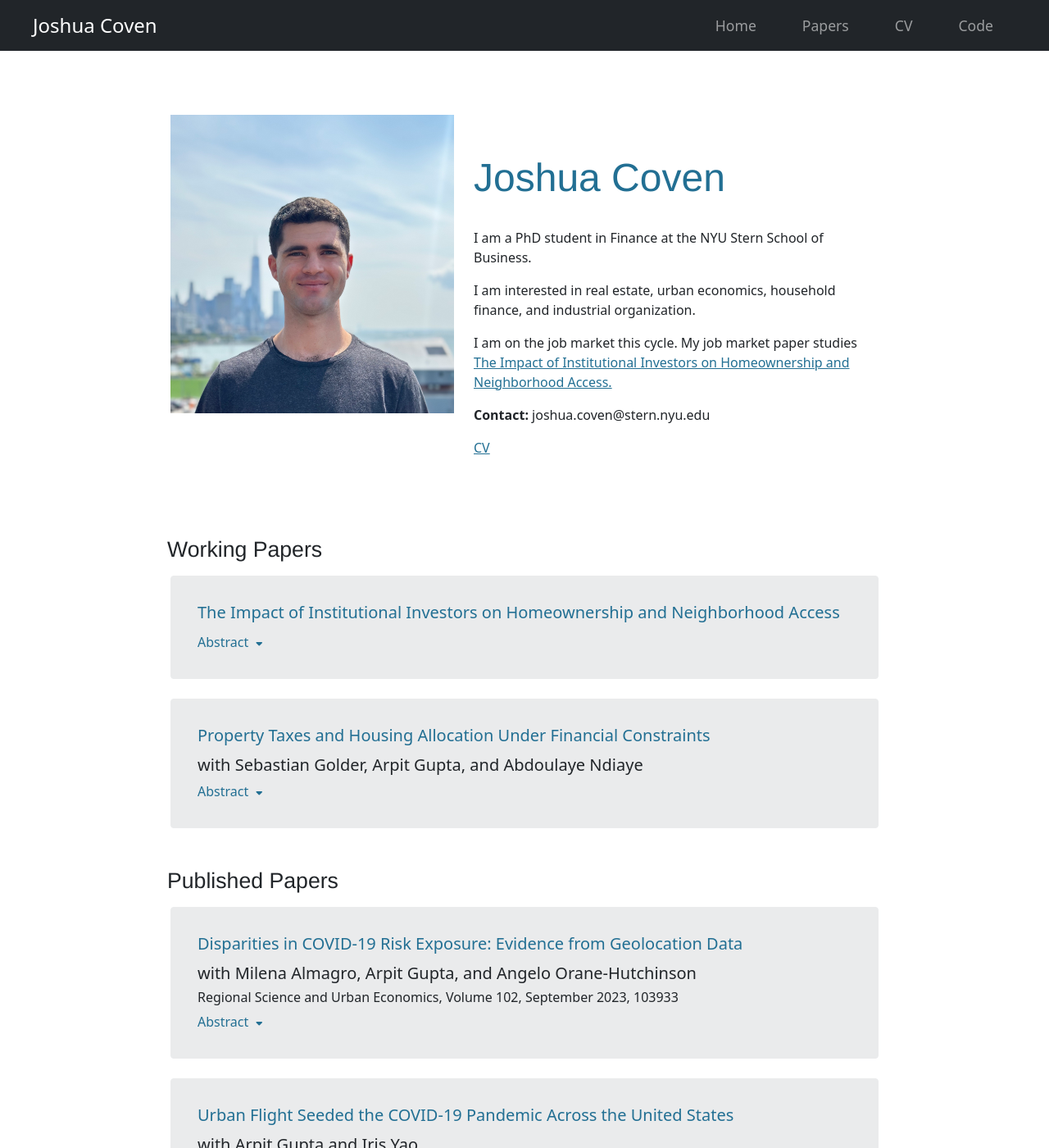
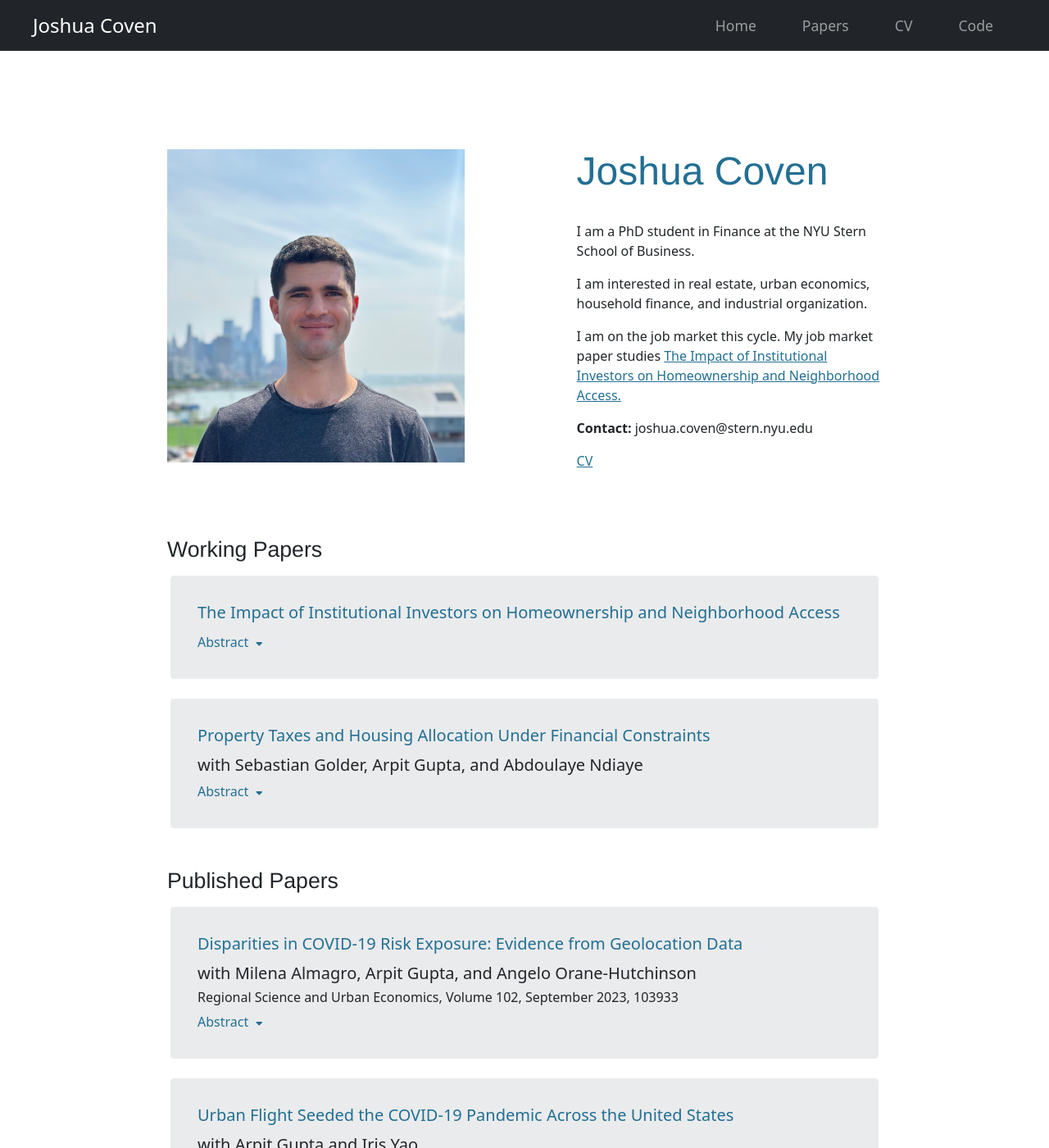
Before and after one commit to joshuacoven/joshuacoven.github.io, a Jekyll site: the page built from _pages/home.md, in a window 1280 px wide and 1400 px high. Shown: the whole window at 82% size. Built offline with Jekyll 4.4.1, drawn with Linux system fonts in a browser that asks for light colours; some of the changed text lies outside the part shown.

Commit message:
mobile friendly and click here for latest paper version

```diff
--- a/_layouts/default.html
+++ b/_layouts/default.html
@@ -19,6 +19,10 @@
 					</div>
 				</div>
 			</nav>
+
+			<!-- Add Bootstrap and Popper.js scripts before the closing body tag -->
+			<script src="https://cdn.jsdelivr.net/npm/@popperjs/core@2.11.6/dist/umd/popper.min.js"></script>
+			<script src="https://cdn.jsdelivr.net/npm/bootstrap@5.3.0-alpha1/dist/js/bootstrap.bundle.min.js"></script>
 			<!--<nav class="navbar fixed-top navbar-dark bg-dark">
 			  	<div class="container-fluid">
 					<div class="collapse navbar-collapse" id="navbarNavDropdown">
--- a/_pages/home.md
+++ b/_pages/home.md
@@ -4,45 +4,22 @@
 permalink: /
 ---
 <link rel="stylesheet" href="https://cdnjs.cloudflare.com/ajax/libs/font-awesome/6.0.0-beta3/css/all.min.css">
-<div class="row custom-margin-top">
+<div class="home-container">
     <div class = "col-5">
-        <img src="/images/author.jpg" alt="Yours Truly" class="img-fluid">
+        <img src="/images/author.jpg" alt="Yours Truly" class="img-fluid home-image">
     </div>
-        <div class="col-7">
-            <br>
-            <br>
-            <h1 class = "custom-color" style="font-size: 36pt">Joshua Coven</h1>
-            <br>
-            <p style="font-size: 12pt">I am a PhD student in Finance at the NYU Stern School of Business.</p>
-            <p style="font-size: 12pt">I am interested in real estate, urban economics, household finance, and industrial organization.</p>
-            <p style="font-size: 12pt">I am on the job market this cycle. My job market paper studies <a href = "https://papers.ssrn.com/sol3/papers.cfm?abstract_id=4554831" class = "custom-link">The Impact of Institutional Investors on Homeownership and Neighborhood Access.</a></p>
-            <p style="font-size: 12pt"><strong>Contact:</strong> joshua.coven@stern.nyu.edu</p>
-            <p style="font-size: 12pt"><a href = "{{site.url}}/assets/CVJoshuaCoven.pdf" class = "custom-link">CV</a></p>
-            <br>
-            <!--
-            <div class="column_three">
-                <div class = "logo">
-                <a target="_blank" href="https://scholar.google.com/citations?user=mzhGbFMAAAAJ&hl=en"><img alt="follow me on Twitter" src="images/scholar.png"></a>
-                </div>
-            </div>
-            <div class="column_three">
-                <div class = "logo">
-                <a target="_blank" href="https://github.com/joshuacoven"><img alt="follow me on Twitter" src="images/github.png"></a>
-                </div>
-            </div>
-            <div class="column_three">
-                <div class = "logo">
-                <a target="_blank" href="https://www.linkedin.com/in/josh-coven-839b5b101/"><img alt="follow me on Twitter" src="images/linkedin.png"></a>
-                </div>
-            </div>
-            <div class="column_three">
-                <div class = "logo">
-                <a target="_blank" href="https://twitter.com/josh_coven"><img alt="follow me on Twitter" src="images/twitter.png"></a>
-                </div>
-            </div>
-        </div>
-        -->
-        </div>
+    <div class="col-7 home-text">
+        <br>
+        <br>
+        <h1 class="custom-color" style="font-size: 36pt">Joshua Coven</h1>
+        <br>
+        <p style="font-size: 12pt">I am a PhD student in Finance at the NYU Stern School of Business.</p>
+        <p style="font-size: 12pt">I am interested in real estate, urban economics, household finance, and industrial organization.</p>
+        <p style="font-size: 12pt">I am on the job market this cycle. My job market paper studies <a href="{{site.url}}/assets/JoshuaCovenJMP.pdf" class="custom-link">The Impact of Institutional Investors on Homeownership and Neighborhood Access.</a></p>
+        <p style="font-size: 12pt"><strong>Contact:</strong> joshua.coven@stern.nyu.edu</p>
+        <p style="font-size: 12pt"><a href="{{site.url}}/assets/CVJoshuaCoven.pdf" class="custom-link">CV</a></p>
+        <br>
+    </div>
 </div>
 <div id="Papers"></div>
 <br>
@@ -52,13 +29,13 @@
         <div class="card">
             <div class="card-body">
                 <h5 class="card-title">
-                    <a href = "https://papers.ssrn.com/sol3/papers.cfm?abstract_id=4554831" class = "custom-link-nounderline">
+                    <a href =  "{{site.url}}/assets/JoshuaCovenJMP.pdf" class = "custom-link-nounderline">
                     The Impact of Institutional Investors on Homeownership and Neighborhood Access
                     </a>
                 </h5>
                 <button class="drawer-toggle" onclick="toggleDrawer('abstract1')">Abstract <span class="caret" id="caret-abstract1"><i class="fas fa-caret-down"></i></span></button>
                 <div class="drawer" id="abstract1">
-                    <p class="card-text">I estimate a demand system to study the effects of institutional investors' conversion of large fractions of owner-occupied housing into rentals in the suburbs of US cities. I find the purchases and subsequent conversions of houses resulted in a tradeoff between homeowners and renters. Institutional investors decreased the housing available for owner-occupancy by 30% of the homes they converted, and their demand shock raised the price of housing in a census PUMA by 7.4pp per 1pp of housing they purchased. Higher prices made it harder for people to buy homes. However, the institutional investors increased the supply of homes available for renter occupancy by 69% of the houses they converted, and lowered rents by 2.3pp per 1pp of housing they purchased. The increase in the supply of rental housing allowed the financially constrained to move into neighborhoods that previously had few rental units. The people who moved into institutional investor-owned homes had lower incomes, a lower likelihood of having a bachelor's degree, were more likely to be white, came from areas with worse historic economic mobility, and came from areas with lower school test scores than others who moved into the same census tracts. The findings suggest that institutional investors made it harder for people to purchase homes, but easier for renters to access neighborhoods that previously had few rentals.</p>
+                    <p class="card-text">Since 2012, institutional investor entry into the single family rental market in the suburbs of US cities coincided with higher price and rent growth relative to the rest of the country. This paper estimates a structural model where institutional investor landlords benefit from economies of scale and market power, to determine the consequences of their impact on the housing market. While institutional investors’ demand shock decreased homeownership and raised prices locally, supply responses dampened these effects resulting in a decrease in homeownership of 0.23 homes for each home purchased and an increase in prices of at most 27% of the observed price increase in markets where they entered. Institutional investors decreased rents on net despite the presence of market power because they increased the supply of rentals. Overall, institutional investor entry resulted in a tradeoff: renters benefited through lower rents and more rentals in locations with better schools, but prospective homeowners had a harder time buying homes due to higher prices.</p>
                 </div>
             </div>
         </div>
@@ -125,6 +102,52 @@
      </div>
 </div>
 <br>
+<h1 style="font-size: 20pt">Works in Progress</h1>
+<div class="row card-row">
+    <div class = "col-12">
+    <div class="card">
+            <div class="card-body">
+                <h5 class="card-title">
+                    <p>
+                    New Home Bias and the Decline in Internal Migration in the US
+                    </p>
+                </h5>
+                <button class="drawer-toggle" onclick="toggleDrawer('abstract5')">Abstract <span class="caret" id="caret-abstract5"><i class="fas fa-caret-down"></i></span></button>
+                <div class="drawer" id="abstract5">
+                    <p class="card-text">The decline in internal migration in the US from 1970 to 2020 is driven by within county migration. I show that housing completions increase within county migration rates and decrease both housing crowding and housing under-utilization, suggesting that new homes allow households to better optimize housing choice. I document a preference for new homes by households that has been increasing over time. Additional work on this paper will attempt to determine if this is driven by new homes or by more homes, as completions are a bundle of both.</p>
+                </div>
+            </div>
+        </div>
+     </div>
+</div>
+<div class="row card-row">
+    <div class = "col-12">
+    <div class="card">
+            <div class="card-body">
+                <h5 class="card-title">
+                    <p>
+                    Landlord Financing and Gentrification
+                    </p>
+                </h5>
+            </div>
+        </div>
+     </div>
+</div>
+<div class="row card-row">
+    <div class = "col-12">
+    <div class="card">
+            <div class="card-body">
+                <h5 class="card-title">
+                    <p>
+                    Neighborhood Access for Voucher Holders: The Impact of Institutional Landlords
+                    </p>
+                </h5>
+                <h5>with JoonYup Park</h5>
+            </div>
+        </div>
+     </div>
+</div>
+<br>
 <h1 style="font-size: 20pt">Other Papers</h1>
 <div class="row card-row">
     <div class = "col-12">
@@ -136,8 +159,8 @@
                     </a>
                 </h5>
                 <h5>with Arpit Gupta</h5>
-                <button class="drawer-toggle" onclick="toggleDrawer('abstract5')">Abstract <span class="caret" id="caret-abstract5"><i class="fas fa-caret-down"></i></span></button>
-                <div class="drawer" id="abstract5">
+                <button class="drawer-toggle" onclick="toggleDrawer('abstract6')">Abstract <span class="caret" id="caret-abstract6"><i class="fas fa-caret-down"></i></span></button>
+                <div class="drawer" id="abstract6">
                     <p class="card-text">We investigate the role of demographic differences in mobility in explaining disparities in COVID-19 outcomes in New York City. We find: 1) New York City residents
 in richer neighborhoods are substantially more likely to flee the city, 2) Low-income,
 black, and Hispanic neighborhoods exhibit more work activity during the day, and
--- a/css/main.css
+++ b/css/main.css
@@ -1,3 +1,117 @@
+.home-container {
+  display: flex;
+  align-items: center;
+  justify-content: space-between;
+}
+
+.home-image {
+  width: 100%;
+  height: auto;
+  max-width: 500px; /* Limit the image size on large screens */
+}
+
+.home-text {
+  max-width: 45%;
+  padding-left: 20px;
+}
+
+@media (max-width: 768px) {
+  .home-container {
+    flex-direction: column;
+    align-items: flex-start; /* Avoid centering */
+    justify-content: flex-start;
+    width: 100%; /* Full width for the container */
+    max-width: 100%; /* Ensure no restriction */
+    margin: 0 auto; /* Center the container if needed */
+    padding: 0; /* Remove padding */
+  }
+
+  .home-image {
+    width: 100%; /* Ensure the image takes up full width */
+    max-width: 300px; /* Set a reasonable max width */
+    margin: 0 auto; /* Center the image */
+  }
+
+  .home-text {
+    width: 100%; /* Full width for text */
+    max-width: 100%; /* Ensure no max width restriction */
+    text-align: left; /* Align text to the left */
+    padding: 0; /* Remove padding */
+    margin-bottom: 20px; /* Add some margin for spacing */
+  }
+}
+
+/* Larger Mobile and Tablets */
+@media (max-width: 1024px) {
+  .home-container {
+    flex-direction: column;
+    align-items: center;
+    justify-content: flex-start;
+    width: 100%;
+    max-width: 100%; /* Slight margin on larger screens */
+    margin: 0 ;
+    padding: 0 ; /* Add small padding for better spacing */
+  }
+
+  .home-image {
+    width: 100%;
+    max-width: 100%;
+    margin: 0 auto;
+    display: block;
+  }
+
+  .home-text {
+    width: 100%;
+    max-width: 100%;
+    text-align: left;
+    padding: 0;
+  }
+}
+@media (max-width: 1024px) {
+  body {
+    font-size: 1.3rem !important; /* Larger body text for tablets */
+  }
+
+  h1 {
+    font-size: 2.5em !important; /* Larger heading for tablets, ensuring name fits on one line */
+    white-space: nowrap; /* Prevent line breaks */
+    text-align: center; /* Center your name */
+  }
+
+  p {
+    font-size: 1.2em !important; /* Larger paragraph text */
+    text-align: left !important; /* Left-align text below your name */
+  }
+
+  .home-text {
+    text-align: left !important; /* Ensure home text is left-aligned */
+    font-size: 1em !important; /* Adjust for readability */
+  }
+  .card-title {
+    font-size: 1.3em; /* Increase size for paper titles */
+}
+
+/* Increase font size for card text */
+.card-text {
+    font-size: 1.1em; /* Increase size for paper content */
+}
+
+/* Increase font size for abstract buttons */
+.drawer-toggle {
+    font-size: 1.1em; /* Larger button text for Abstract toggle */
+}
+h5 {
+  font-size: 1.2em; /* Increase the font size for h5 elements */
+
+}
+h6 {
+  font-size: 1.1em; /* Increase the font size for h5 elements */
+
+}
+}
+
+
+
 body {
     margin: 60px auto;
     width: 70%;
```
Also changed, not shown: 2 other files.
